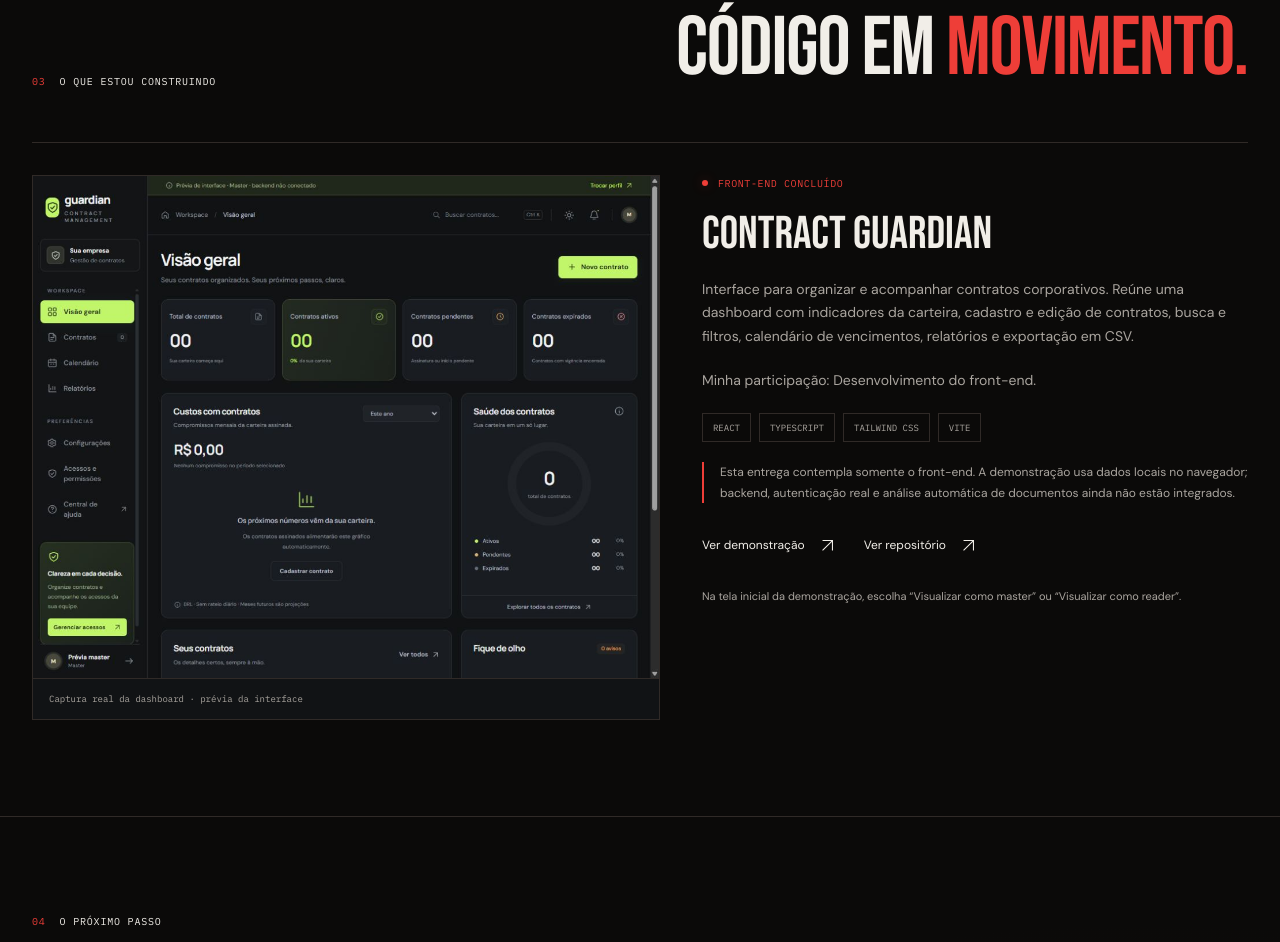
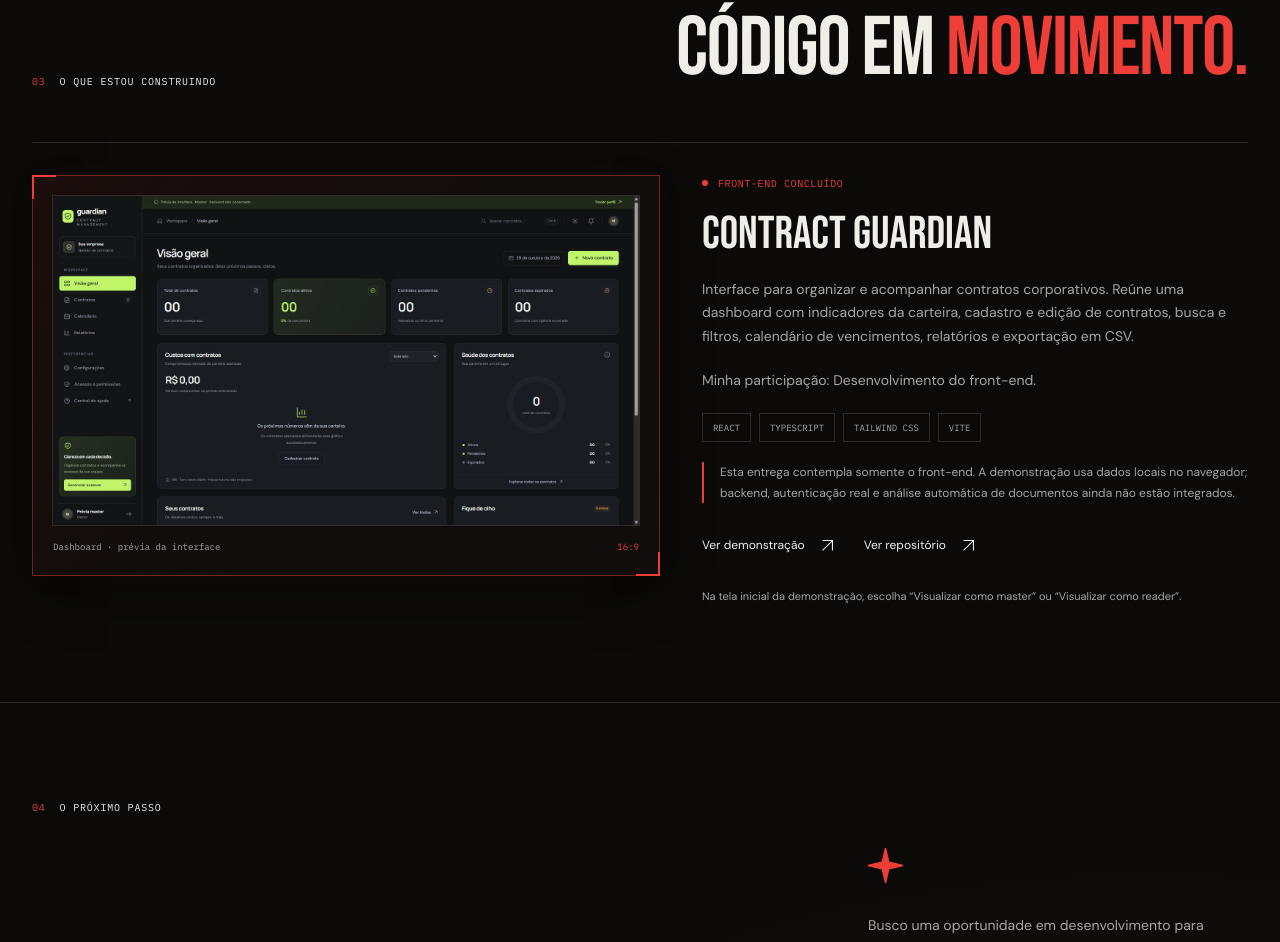
Before and after one commit to FurtadoRDS/joao-furtado-portfolio-v1, a React (Vite) app: page / in a window 1280 px wide. Shown: the part 2377-3319 px from the top of the page. Built offline with nearby package versions, Linux system fonts and the light colour scheme.

Commit message:
Refina captura panorâmica e moldura do Contract Guardian

```diff
--- a/src/components/Projects.tsx
+++ b/src/components/Projects.tsx
@@ -16,8 +16,10 @@ export function Projects() {
               <article key={project.title} className={`project-card${projects.length === 1 ? ' project-card-featured' : ''}`} data-reveal>
                 {project.screenshot && (
                   <figure className="project-preview">
-                    <img src={project.screenshot} alt={project.screenshotAlt ?? `Interface de ${project.title}`} loading="lazy" width="1086" height="872" />
-                    <figcaption>Captura real da dashboard · prévia da interface</figcaption>
+                    <div className="project-preview-screen">
+                      <img src={project.screenshot} alt={project.screenshotAlt ?? `Interface de ${project.title}`} loading="lazy" width="1600" height="900" />
+                    </div>
+                    <figcaption><span>Dashboard · prévia da interface</span><span aria-hidden="true">16:9</span></figcaption>
                   </figure>
                 )}
                 <div className="project-details">
--- a/src/content/profile.ts
+++ b/src/content/profile.ts
@@ -120,7 +120,7 @@ export const projects: Project[] = [
     technologies: ['React', 'TypeScript', 'Tailwind CSS', 'Vite'],
     note:
       'Esta entrega contempla somente o front-end. A demonstração usa dados locais no navegador; backend, autenticação real e análise automática de documentos ainda não estão integrados.',
-    screenshot: '/images/projects/contract-guardian-dashboard.jpg',
+    screenshot: '/images/projects/contract-guardian-dashboard-wide.jpg',
     screenshotAlt: 'Dashboard do Contract Guardian com indicadores, custos e saúde dos contratos, na prévia sem contratos cadastrados.',
     repository: 'https://github.com/FurtadoRDS/contract-guardian',
     demo: 'https://contract-guardian-frontend.vercel.app/',
--- a/src/styles.css
+++ b/src/styles.css
@@ -117,8 +117,14 @@ svg path { stroke: currentColor; stroke-width: 1.5; }
 .project-card h3 { font-family: var(--font-display); font-size: 46px; line-height: 1; }
 .project-card p { font-size: 14px; color: var(--color-muted); line-height: 1.7; }
 .project-card-featured { display: grid; grid-template-columns: minmax(0, 1.15fr) minmax(0, 1fr); gap: 42px; align-items: start; padding-top: 32px; }
-.project-preview { min-width: 0; overflow: hidden; border: 1px solid var(--color-rule); background: #111315; }
-.project-preview figcaption { padding: 12px 16px; border-top: 1px solid var(--color-rule); color: var(--color-muted); font: 9px/1.7 var(--font-mono); }
+.project-preview { position: relative; min-width: 0; padding: clamp(10px, 1.6vw, 20px); border: 1px solid #ee3e3870; background: linear-gradient(135deg, #ee3e3812, #100d0c 55%); box-shadow: 0 18px 50px #0005, 0 0 32px #ee3e3808; }
+.project-preview::before, .project-preview::after { content: ''; position: absolute; width: 24px; height: 24px; border-color: var(--color-accent); pointer-events: none; }
+.project-preview::before { top: -1px; left: -1px; border-top: 2px solid var(--color-accent); border-left: 2px solid var(--color-accent); }
+.project-preview::after { right: -1px; bottom: -1px; border-right: 2px solid var(--color-accent); border-bottom: 2px solid var(--color-accent); }
+.project-preview-screen { aspect-ratio: 16 / 9; overflow: hidden; box-shadow: 0 0 0 1px var(--color-rule); background: #101113; }
+.project-preview-screen img { display: block; width: 100%; height: 100%; object-fit: contain; }
+.project-preview figcaption { display: flex; justify-content: space-between; flex-wrap: wrap; gap: 8px; padding-top: 14px; color: var(--color-muted); font: 9px/1.7 var(--font-mono); }
+.project-preview figcaption > span:last-child { color: var(--color-accent); }
 .project-details { min-width: 0; display: flex; flex-direction: column; gap: 20px; }
 .project-card .project-status { display: flex; align-items: center; gap: 10px; color: var(--color-accent); font: 10px/1.7 var(--font-mono); text-transform: uppercase; letter-spacing: .06em; }
 .project-card .project-note { border-left: 2px solid var(--color-accent); padding-left: 16px; font-size: 12px; }
```
Also changed, not shown: public/images/projects/contract-guardian-dashboard-wide.jpg (added), public/images/projects/contract-guardian-dashboard.jpg (deleted).
